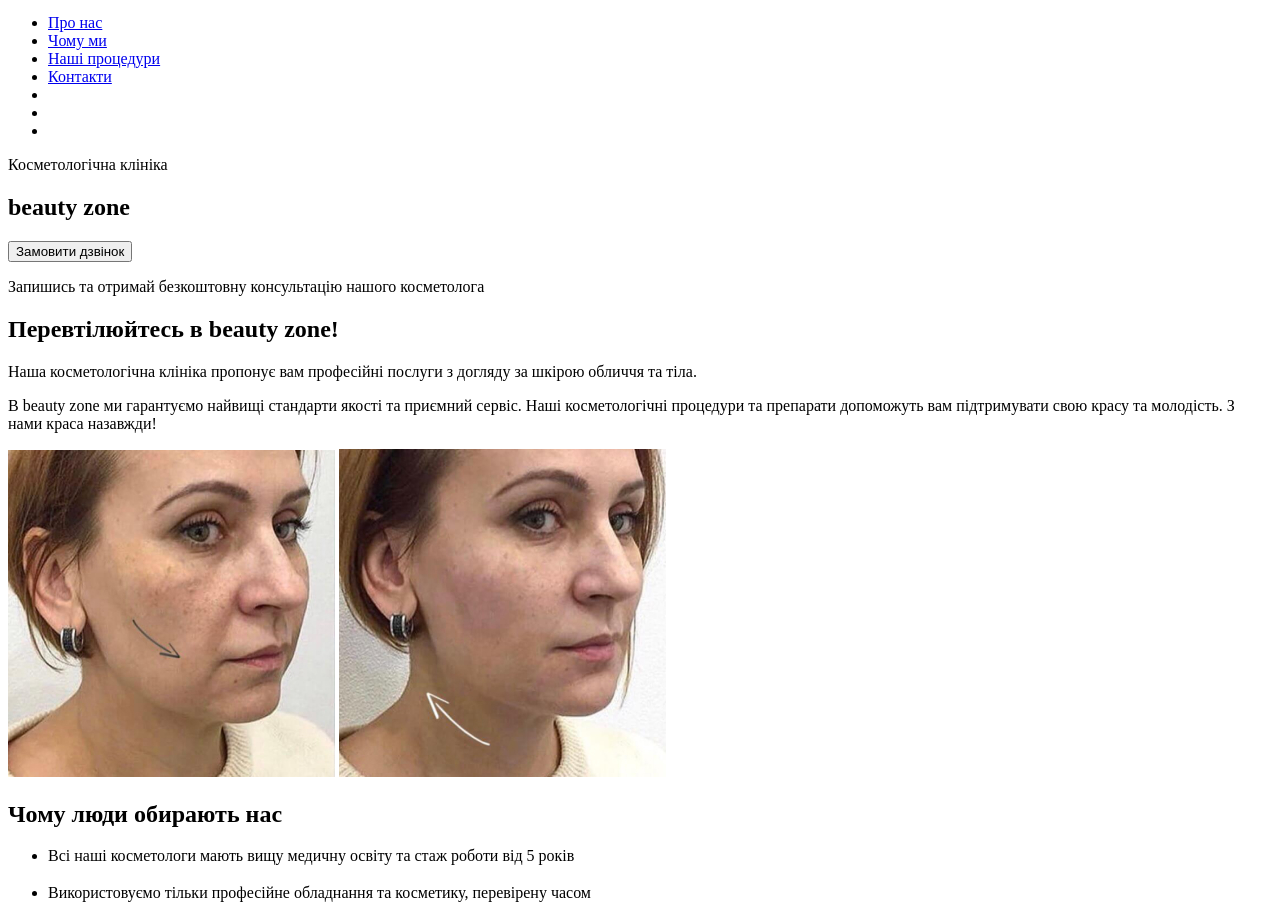
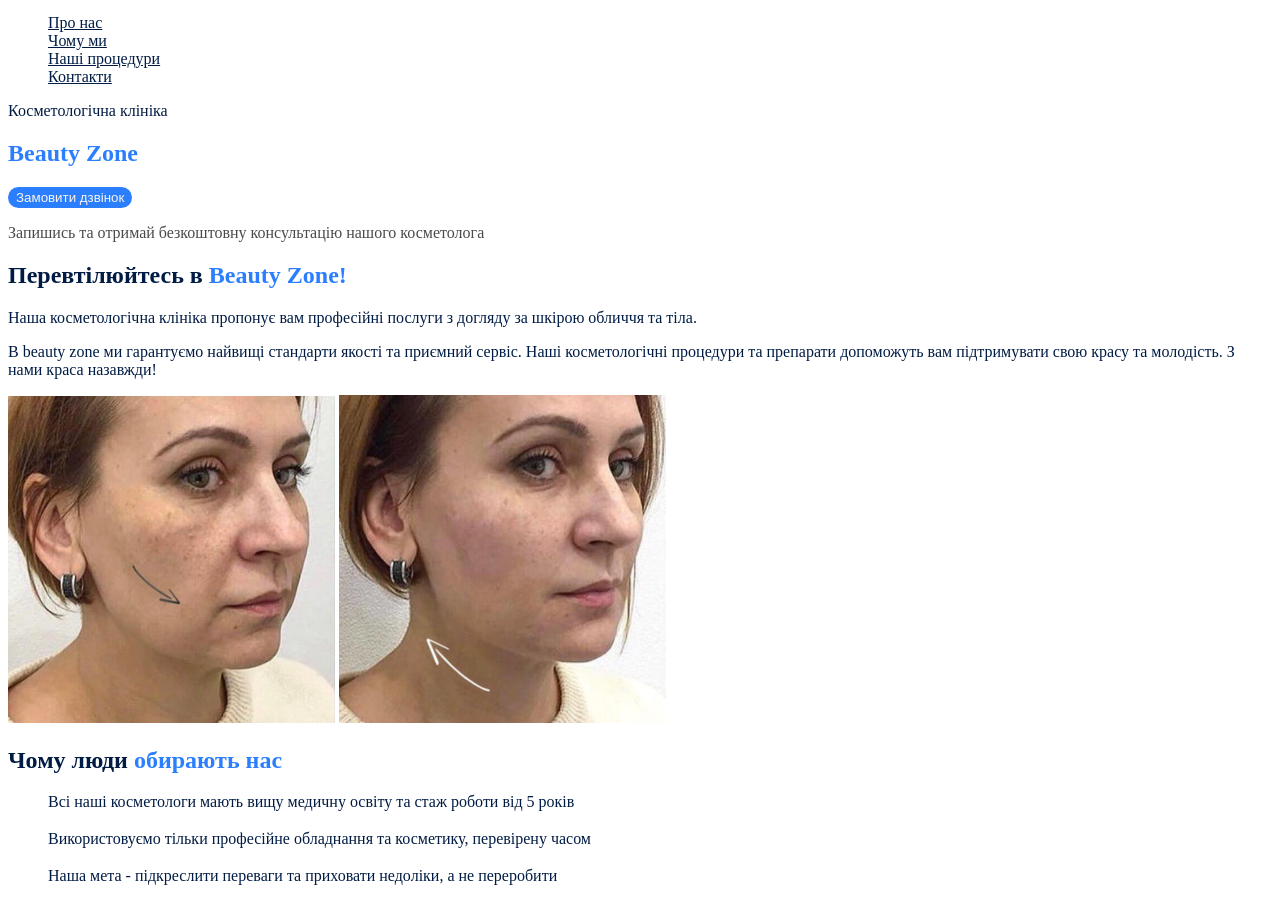
Before and after one commit to DiachenkoK/Beauty-Zone, a plain HTML site: page index.html in a window 1280 px wide. Shown: the part 51-953 px from the top of the page. Drawn offline with Linux system fonts and the light colour scheme.

Commit message:
Add file .css and text color

```diff
--- /dev/null
+++ b/css/styles.css
@@ -0,0 +1,57 @@
+:root {
+  --color-primery-dark: #011c44;
+  --color-primery-white: #faf4ea;
+  --color-primery-light: #2b7fff;
+  --color-secondary-dark: #4a4a4a;
+  --color-secondary-white: #ffffff;
+}
+
+/* Base Базові стилі */
+body {
+  color: var(--color-primery-dark);
+}
+
+ul {
+  list-style-type: none;
+}
+
+/* button Кнопка */
+.button {
+  color: var(--color-primery-white);
+  background-color: var(--color-primery-light);
+  border-radius: 32px;
+  border: 2px solid var(--color-primery-light);
+}
+
+/* Змінюємо стилі для кнопки при наведенні на неї */
+.button:hover {
+  color: var(--color-primery-dark);
+  background-color: transparent;
+}
+
+/* Link Посилання в шапці і в підвалі */
+.link {
+  color: var(--color-primery-dark);
+}
+
+.link:hover {
+  color: var(--color-primery-light);
+}
+
+/* Hero section Головна 1ша секція */
+.hero-title {
+  color: var(--color-primery-light);
+}
+
+.secondary-text {
+  color: var(--color-secondary-dark);
+}
+
+.section-title .accent {
+  color: var(--color-primery-light);
+}
+
+/* 4 секція Procedures-section */
+.list-procedures {
+  color: var(--color-secondary-white);
+}
--- a/index.html
+++ b/index.html
@@ -4,18 +4,19 @@
     <meta charset="UTF-8" />
     <meta name="viewport" content="width=device-width, initial-scale=1.0" />
     <title>Beauty Zone</title>
+    <link rel="stylesheet" href="./css/styles.css" />
   </head>
   <body>
     <header>
       <nav>
-        <a href="#">
+        <a href="./index.html">
           <img src="./images/logo.svg" alt="Логотип Beauty Zone" />
         </a>
         <ul>
-          <li><a href="#">Про нас</a></li>
-          <li><a href="#">Чому ми</a></li>
-          <li><a href="#">Наші процедури</a></li>
-          <li><a href="#">Контакти</a></li>
+          <li><a class="link" href="#About-us-section">Про нас</a></li>
+          <li><a class="link" href="#Why-us-section">Чому ми</a></li>
+          <li><a class="link" href="#Procedures-section">Наші процедури</a></li>
+          <li><a class="link" href="#contacts-section">Контакти</a></li>
           <li>
             <a href="#"> <!-- phone icone --></a>
           </li>
@@ -32,13 +33,17 @@
       <!-- 1 секція -->
       <section>
         <p>Косметологічна клініка</p>
-        <h1 lang="en">beauty zone</h1>
-        <button type="button">Замовити дзвінок</button>
-        <p>Запишись та отримай безкоштовну консультацію нашого косметолога</p>
+        <h1 class="hero-title" lang="en">Beauty Zone</h1>
+        <button class="button" type="button">Замовити дзвінок</button>
+        <p class="secondary-text">
+          Запишись та отримай безкоштовну консультацію нашого косметолога
+        </p>
       </section>
-      <!-- 2 секція -->
-      <section>
-        <h2>Перевтілюйтесь в <span lang="en">beauty zone!</span></h2>
+      <!-- 2 секція About us -->
+      <section id="About-us-section">
+        <h2 class="section-title">
+          Перевтілюйтесь в <span class="accent" lang="en">Beauty Zone!</span>
+        </h2>
         <p>
           Наша косметологічна клініка пропонує вам професійні послуги з догляду
           за шкірою обличчя та тіла.
@@ -50,17 +55,19 @@
           назавжди!
         </p>
         <img
-          src="./images/resultat befor.jpg"
+          src="./images/resultat-befor.jpg"
           alt="Фото пацієнта результат До"
         />
         <img
-          src="./images/resultat after.jpg"
+          src="./images/resultat-after.jpg"
           alt="Фото пацієнта результат Після"
         />
       </section>
       <!-- 3 секція -->
-      <section>
-        <h2>Чому люди <span>обирають нас</span></h2>
+      <section id="Why-us-section">
+        <h2 class="section-title">
+          Чому люди <span class="accent">обирають нас</span>
+        </h2>
         <ul>
           <li>
             <article>
@@ -97,10 +104,12 @@
           </li>
         </ul>
       </section>
-      <!-- 4 секція -->
-      <section>
-        <h2>Наші <span>процедури</span></h2>
-        <ul>
+      <!-- 4 секція Procedures-section-->
+      <section id="Procedures-section">
+        <h2 class="section-title">
+          Наші <span class="accent">процедури</span>
+        </h2>
+        <ul class="list-procedures">
           <li>
             <article>
               <h3>Маски для обличчя</h3>
@@ -121,9 +130,17 @@
           </li>
         </ul>
       </section>
-      <!-- 5 секція -->
-      <section>
-        <h2>Як нас <span>знайти</span></h2>
+      <!-- 5 секція contacts-section-->
+      <section id="contacts-section">
+        <h2 class="section-title">Як нас <span class="accent">знайти</span></h2>
+        <iframe
+          src="https://www.google.com/maps/embed?pb=!1m18!1m12!1m3!1d10163.727666427481!2d30.49972135894641!3d50.442368806471436!2m3!1f0!2f0!3f0!3m2!1i1024!2i768!4f13.1!3m3!1m2!1s0x40d4cef8b5f6338d%3A0x25c7f06ad686451c!2z0LHRg9C7LiDQotCw0YDQsNGB0LAg0KjQtdCy0YfQtdC90LrQviwgNSwg0JrQuNC10LIsINCj0LrRgNCw0LjQvdCwLCAwMjAwMA!5e0!3m2!1sru!2sfr!4v1712065670752!5m2!1sru!2sfr"
+          width="605"
+          height="481"
+          allowfullscreen=""
+          loading="lazy"
+          referrerpolicy="no-referrer-when-downgrade"
+        ></iframe>
       </section>
     </main>
     <footer>
@@ -161,7 +178,7 @@
             <a href="#"> <!-- instagrame icone --></a>
           </li>
         </ul>
-        <li><a href="#" target="_blank">Політика конфіденційності</a></li>
+        <a href="#" target="_blank">Політика конфіденційності</a>
         <p>© 2022 Дані захищені</p>
       </address>
     </footer>
```
Also changed, not shown: images/resultat-after.jpg (added), images/resultat-befor.jpg (added).
